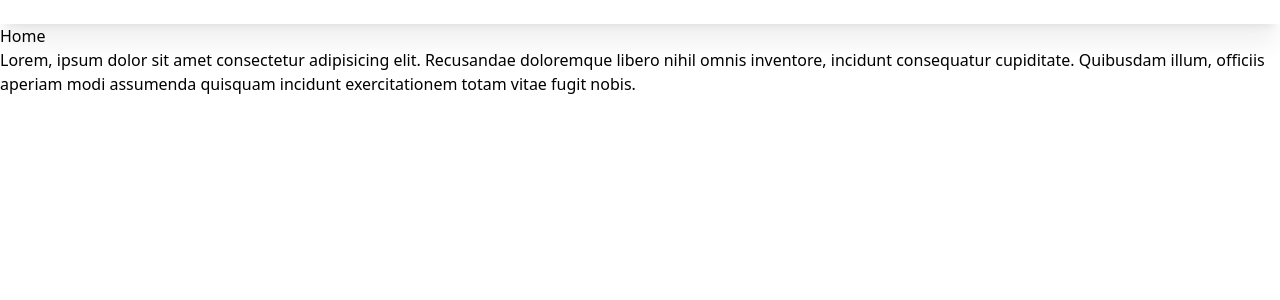
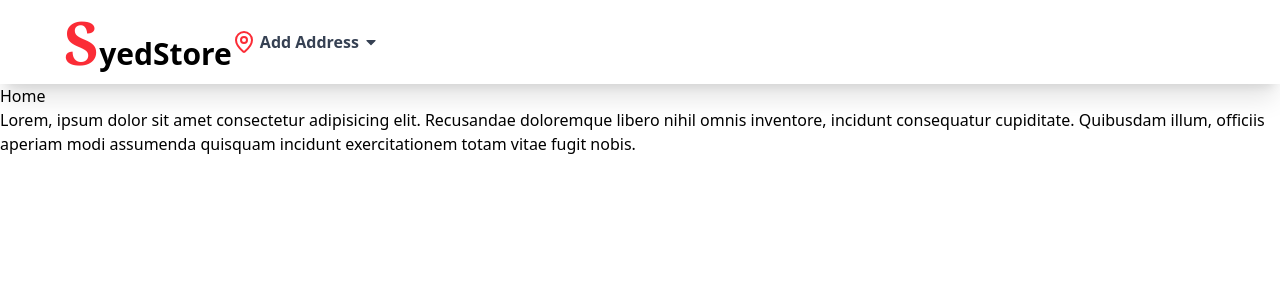
Before and after one commit to Syedameher90/Zaptro, a React (Vite) app: page / in a window 1280 px wide. Shown: the top 300 px of the page. Built offline with nearby package versions, Linux system fonts and the light colour scheme.

Commit message:
constraction on website

```diff
--- a/package.json
+++ b/package.json
@@ -11,8 +11,10 @@
   },
   "dependencies": {
     "@tailwindcss/vite": "^4.1.11",
+    "lucide-react": "^0.536.0",
     "react": "^19.1.0",
     "react-dom": "^19.1.0",
+    "react-icons": "^5.5.0",
     "react-router": "^7.7.1",
     "react-router-dom": "^7.7.1",
     "tailwindcss": "^4.1.11"
--- a/src/components/Navbar.jsx
+++ b/src/components/Navbar.jsx
@@ -1,13 +1,20 @@
+import { MapPin } from 'lucide-react'
 import React from 'react'
-import logo from "../assets/react.svg"
+import { FaCaretDown } from 'react-icons/fa'
 import { Link } from 'react-router-dom'
 const Navbar = () => {
+  const location = false
   return (
-    <div className='bg-white py-3 shadow-xl'>
+    <div className=' bg-white py-3 shadow-xl'>
       <div className="max-w-6xl mx-auto flex justify-between items-center">
         {/* Logo section */}
-        <div className="">
-          <Link></Link>
+        <div className="flex">
+          <Link to={'/'}><h1 className='font-bold text-3xl '><span className='text-red-500 font-serif text-6xl'>S</span>yedStore</h1></Link>
+      <div className="flex items-center gap-1 cursor-pointer text-gray-700">
+        <MapPin className='text-red-500'/>
+        <span className="font-semibold">{location ? <div></div> :"Add Address"}</span>
+        <FaCaretDown/>
+       </div>
         </div>
       </div>
     </div>
```
Also changed, not shown: 1 other file (tests, documents, lock files or other folders).
